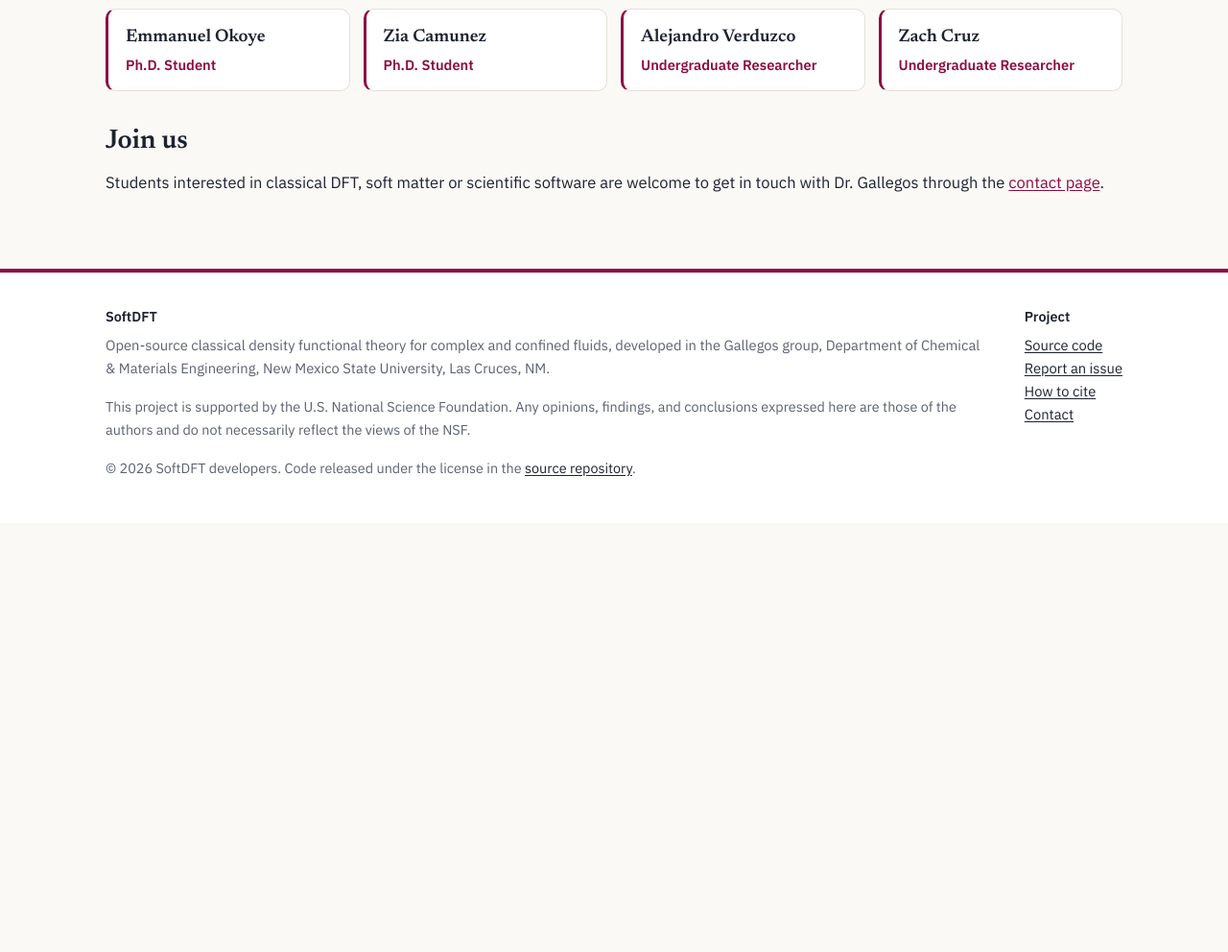
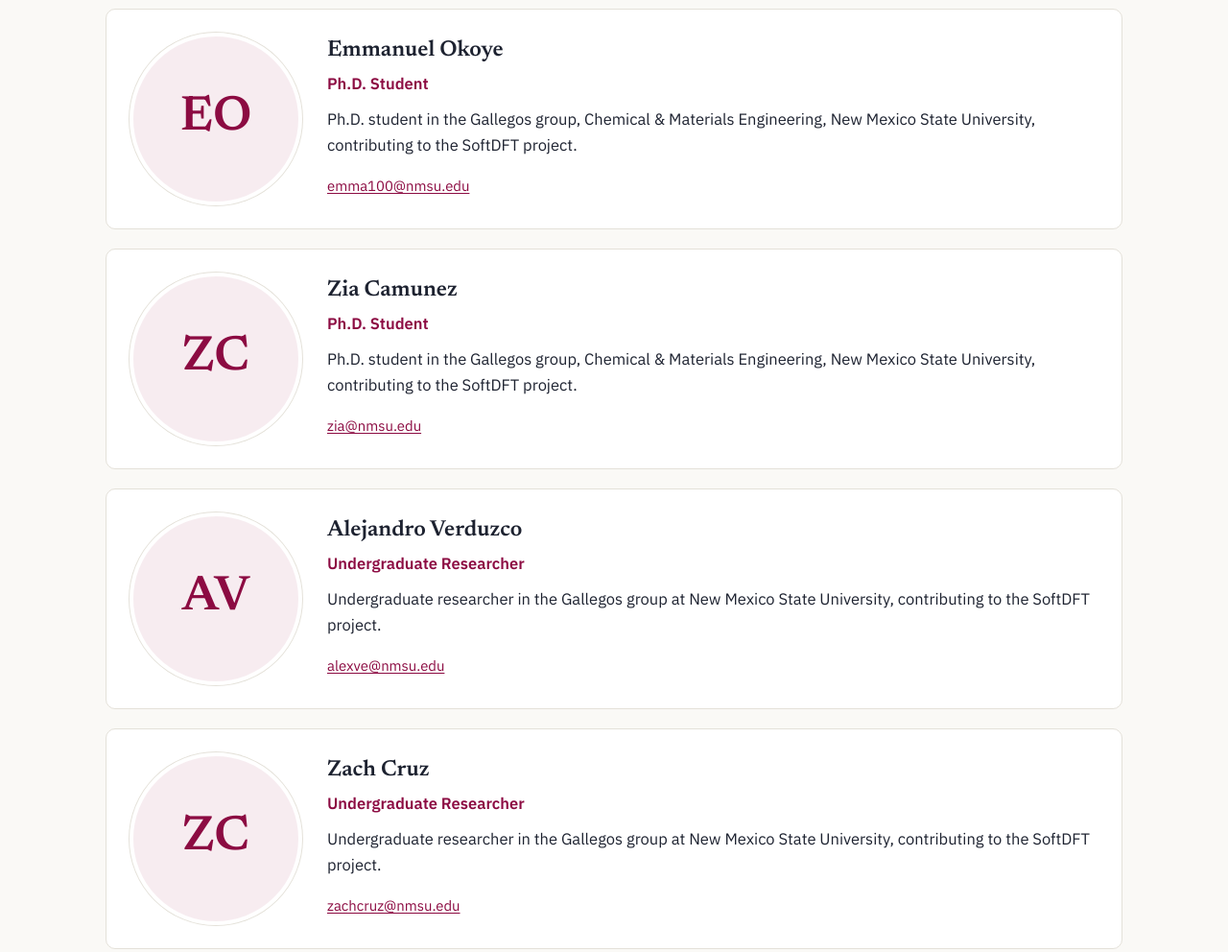
Before and after one commit to SoftDFT-group/SoftDFT-group.github.io, a plain HTML site: page people.html in a window 1280 px wide. Shown: the part 1529-2521 px from the top of the page at 96% size. Before the commit the page ends 2074 px from the top, so only its background shows below. Drawn offline with Linux system fonts and the light colour scheme.

Commit message:
People: full cards for students with emails
Co-Authored-By: Claude Opus 5.5 <noreply@anthropic.com>

```diff
--- a/assets/css/site.css
+++ b/assets/css/site.css
@@ -144,10 +144,7 @@ details pre { margin-top: 10px; max-height: 420px; }
 .person .role { color: var(--crimson); font-weight: 600; margin: 2px 0 10px; }
 .person .links { display: flex; flex-wrap: wrap; gap: 14px; font-size: .93rem; }
 
-.students { display: grid; grid-template-columns: repeat(auto-fill, minmax(220px, 1fr)); gap: 14px; margin-bottom: 20px; }
-.student { background: #fff; border: 1px solid var(--line); border-left: 3px solid var(--crimson); border-radius: var(--radius); padding: 14px 18px; }
-.student h3 { font-family: var(--serif); font-size: 1.15rem; font-weight: 600; margin: 0; }
-.student p { margin: 2px 0 0; color: var(--crimson); font-weight: 600; font-size: .92rem; }
+.person .avatar { width: 180px; height: 180px; border-radius: 50%; display: flex; align-items: center; justify-content: center; background: #f7ecf0; color: var(--crimson); font-family: var(--serif); font-size: 3.2rem; font-weight: 600; border: 4px solid #fff; box-shadow: 0 0 0 1px var(--line); }
 
 /* ---------- publications ---------- */
 ol.pubs { padding-left: 1.3rem; }
@@ -176,5 +173,6 @@ ol.pubs .venue { font-style: italic; }
   .nmsu-band .wrap { gap: 16px; }
   .nmsu-band .unit { font-size: .85rem; }
   .person { grid-template-columns: minmax(0, 1fr); }
-  .person img { width: 140px; height: 140px; }
+  .person img, .person .avatar { width: 140px; height: 140px; }
+  .person .avatar { font-size: 2.6rem; }
 }
--- a/people.html
+++ b/people.html
@@ -9,7 +9,7 @@
 <link rel="preconnect" href="https://fonts.googleapis.com">
 <link rel="preconnect" href="https://fonts.gstatic.com" crossorigin>
 <link href="https://fonts.googleapis.com/css2?family=IBM+Plex+Mono:wght@400;500&family=IBM+Plex+Sans:ital,wght@0,400;0,600;1,400&family=Newsreader:ital,opsz,wght@0,6..72,500;0,6..72,600;1,6..72,500&display=swap" rel="stylesheet">
-<link rel="stylesheet" href="assets/css/site.css?v=2e630f6d">
+<link rel="stylesheet" href="assets/css/site.css?v=af5608a3">
 <link rel="icon" href="assets/img/favicon.svg" type="image/svg+xml">
 </head>
 <body>
@@ -100,12 +100,58 @@
 </article>
 
 <h2>Students</h2>
-<div class="students">
-  <div class="student"><h3>Emmanuel Okoye</h3><p>Ph.D. Student</p></div>
-  <div class="student"><h3>Zia Camunez</h3><p>Ph.D. Student</p></div>
-  <div class="student"><h3>Alejandro Verduzco</h3><p>Undergraduate Researcher</p></div>
-  <div class="student"><h3>Zach Cruz</h3><p>Undergraduate Researcher</p></div>
-</div>
+
+<article class="person">
+  <div class="avatar" aria-hidden="true">EO</div>
+  <div>
+    <h3>Emmanuel Okoye</h3>
+    <p class="role">Ph.D. Student</p>
+    <p>Ph.D. student in the Gallegos group, Chemical &amp; Materials Engineering, New Mexico State
+    University, contributing to the SoftDFT project.</p>
+    <div class="links">
+      <a href="mailto:emma100@nmsu.edu">emma100@nmsu.edu</a>
+    </div>
+  </div>
+</article>
+
+<article class="person">
+  <div class="avatar" aria-hidden="true">ZC</div>
+  <div>
+    <h3>Zia Camunez</h3>
+    <p class="role">Ph.D. Student</p>
+    <p>Ph.D. student in the Gallegos group, Chemical &amp; Materials Engineering, New Mexico State
+    University, contributing to the SoftDFT project.</p>
+    <div class="links">
+      <a href="mailto:zia@nmsu.edu">zia@nmsu.edu</a>
+    </div>
+  </div>
+</article>
+
+<article class="person">
+  <div class="avatar" aria-hidden="true">AV</div>
+  <div>
+    <h3>Alejandro Verduzco</h3>
+    <p class="role">Undergraduate Researcher</p>
+    <p>Undergraduate researcher in the Gallegos group at New Mexico State University, contributing to
+    the SoftDFT project.</p>
+    <div class="links">
+      <a href="mailto:alexve@nmsu.edu">alexve@nmsu.edu</a>
+    </div>
+  </div>
+</article>
+
+<article class="person">
+  <div class="avatar" aria-hidden="true">ZC</div>
+  <div>
+    <h3>Zach Cruz</h3>
+    <p class="role">Undergraduate Researcher</p>
+    <p>Undergraduate researcher in the Gallegos group at New Mexico State University, contributing to
+    the SoftDFT project.</p>
+    <div class="links">
+      <a href="mailto:zachcruz@nmsu.edu">zachcruz@nmsu.edu</a>
+    </div>
+  </div>
+</article>
 
 <h2>Join us</h2>
 <p>Students interested in classical DFT, soft matter or scientific software are welcome to get in touch with
```
Also changed, not shown: _build/pages/people.html (+52 -6 lines), contact.html (+1 -1 lines), docs.html (+1 -1 lines), examples.html (+1 -1 lines), features.html (+1 -1 lines), index.html (+1 -1 lines), install.html (+1 -1 lines), publications.html (+1 -1 lines).
